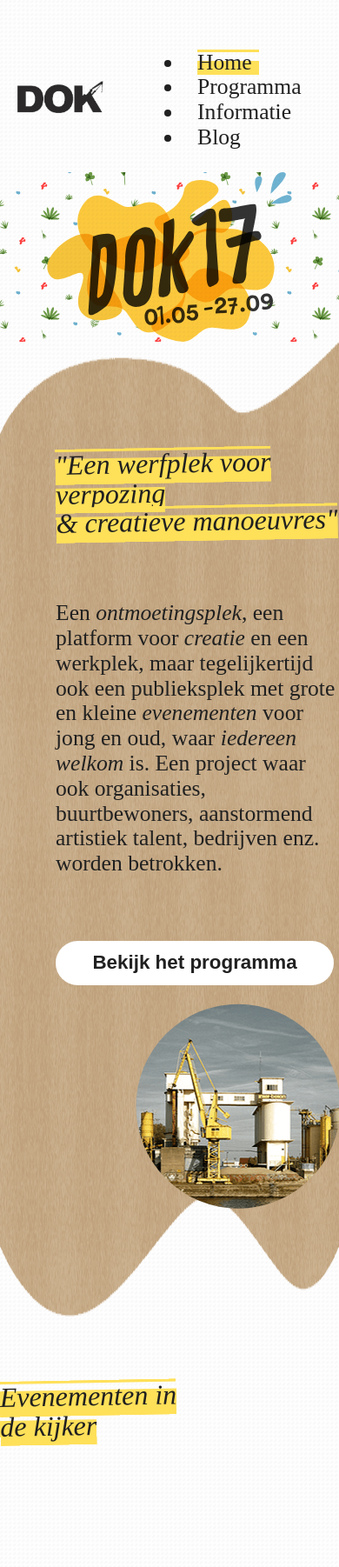
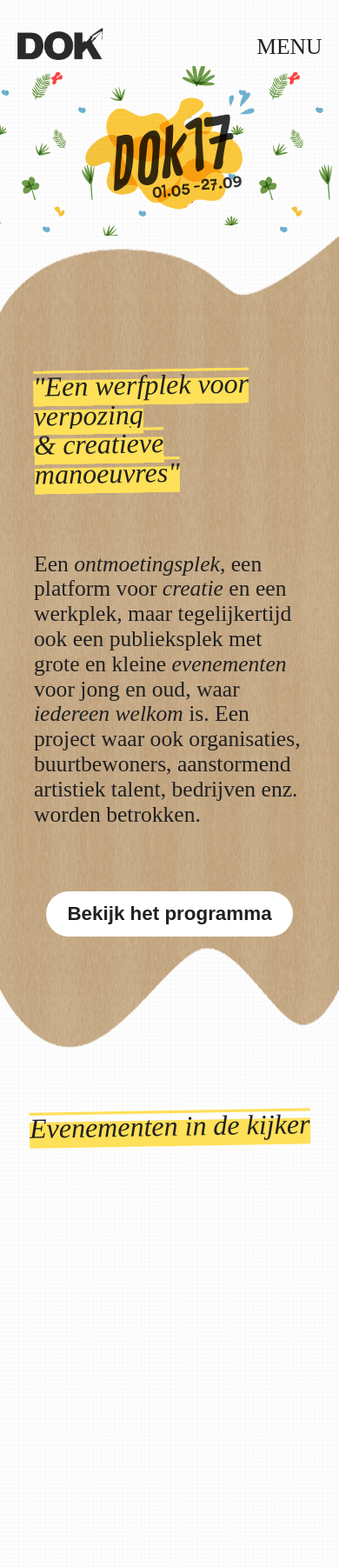
Before and after one commit to lottebijlsma/dokgent, a PHP site: page / in a window 390 px wide; the page is wider, and only the part inside the window is pictured. Shown: the top 1802 px of that part at 87% size. Run offline with PHP 8.4, Linux system fonts and the light colour scheme; data that the repository does not hold is empty; some libraries are stand-ins or nearby versions.

Commit message:
:lipstick: Responsive navigation for mobile

```diff
--- a/src/controller/EventsController.php
+++ b/src/controller/EventsController.php
@@ -43,7 +43,7 @@
 
     // example: events ending in may 2017
     $conditions[0] = array(
-      'field' => 'end',
+      'field' => 'start',
       'comparator' => '>=',
       'value' => '2017-05-01 00:00:00'
     );
@@ -55,7 +55,7 @@
 
     if (isset($_POST['juni'])) {
       $conditions[0] = array(
-        'field' => 'end',
+        'field' => 'start',
         'comparator' => '>=',
         'value' => '2017-06-01 00:00:00'
       );
@@ -68,7 +68,7 @@
 
     if (isset($_POST['juli'])) {
       $conditions[0] = array(
-        'field' => 'end',
+        'field' => 'start',
         'comparator' => '>=',
         'value' => '2017-07-01 00:00:00'
       );
@@ -81,7 +81,7 @@
 
     if (isset($_POST['augustus'])) {
       $conditions[0] = array(
-        'field' => 'end',
+        'field' => 'start',
         'comparator' => '>=',
         'value' => '2017-08-01 00:00:00'
       );
@@ -94,7 +94,7 @@
 
     if (isset($_POST['september'])) {
       $conditions[0] = array(
-        'field' => 'end',
+        'field' => 'start',
         'comparator' => '>=',
         'value' => '2017-09-01 00:00:00'
       );
--- a/src/css/style.css
+++ b/src/css/style.css
@@ -73,9 +73,9 @@
   align-items: center;
 }
 
-.main-nav-links {
-  display: flex;
-}
+.main-nav-links { display: flex; }
+
+.mobile-nav-toggle, .mobile-nav-links { display: none; }
 
 .nav-link {
   font-weight: 500;
@@ -107,16 +107,21 @@
   padding-top: 2rem;
   padding-bottom: 2rem;
   display: flex;
-  justify-content: space-between;
+  justify-content: space-around;
   align-items: center;
 }
 
 .about {
-  padding: 4rem;
+  padding: 6rem;
   display: flex;
+  justify-content: center;
   align-items: center;
   background-image: url(../assets/img/cardboard-background.png);
   background-size: 100% 100%;
+}
+
+.about-image {
+  mix-blend-mode: hard-light;
 }
 
 .about-content {
@@ -125,7 +130,7 @@
 
   & p {
     margin-top: 3rem;
-    max-width: 50rem;
+    max-width: 45rem;
   }
 }
 
@@ -144,10 +149,6 @@
 
 .text-em-small {
   font-weight: 500;
-}
-
-.about-image {
-  clip-path: circle(33%);
 }
 
 .highlight-header {
@@ -515,6 +516,14 @@
 
 @media (width <= 768px) {
 
+  .all-events {
+    display: none;
+  }
+
+  .highlight-header {
+    justify-content: center;
+  }
+
   .event-detail-image {
     width: 80vw;
     height: 30rem;
@@ -560,10 +569,6 @@
 
 @media (width <= 690px) {
 
-  .all-events {
-    visibility: hidden;
-  }
-
   .highlight-image {
     width: 50vw;
     padding: 0;
@@ -591,14 +596,85 @@
     text-align: left;
     padding-top: 2rem;
   }
+
+  .fold {
+    background-size: 70%;
+
+    & img {
+      width: 50vw;
+    }
+  }
+
+  .event-image {
+    width: 35vw;
+  }
+
+  .event-title {
+    width: 28vw;
+  }
+
+  .event {
+
+    & div {
+      padding: .5;
+      margin-bottom: 1.5rem;
+    }
+  }
+}
+
+@media (width <= 580px) {
+
+  .about-info { width: 80vw; }
+
+  .main-nav-links { display: none; }
+
+  .mobile-nav-toggle {
+    display: flex;
+    user-select: none;
+    z-index: 1;
+
+    & input {
+      position: absolute;
+      z-index: 2;
+      width: 5rem;
+      opacity: 0;
+      -webkit-touch-callout: none;
+      cursor: pointer;
+    }
+
+    & span { text-transform: uppercase; }
+  }
+
+  .mobile-nav-links {
+    display: flex;
+    flex-flow: column nowrap;
+    text-align: center;
+    font-size: 0;
+    line-height: 5rem;
+    position: absolute;
+    width: 100vw;
+    height: 0;
+    background: color(var(--main-black) a(70%));
+    top: 6rem;
+    left: 0;
+    z-index: 4;
+    list-style-type: none;
+    -webkit-font-smoothing: antialiased;
+    transform-origin: 0% 0%;
+    transition:
+      font-size .5s cubic-bezier(.77, .2, .05, .1),
+      height .5s cubic-bezier(.77, .2, .05, .1);
+  }
+
+  .mobile-nav-toggle input:checked ~ ul {
+    /*transform: scale(1, 1);*/
+    font-size: 3rem;
+    height: 100vh;
+    opacity: 1;
+  }
 }
 
 @media (width <= 414px) {
-
-  .main-nav-links {
-    display: flex;
-    flex-flow: column nowrap;
-  }
 
   .desc-about, .desc-specs {
     margin-top: 1.5rem;
@@ -615,4 +691,15 @@
       margin-bottom: 1.5rem;
     }
   }
+
+  .event-title {
+    width: 50vw;
+  }
+
+  .about-content {
+
+    & button {
+      align-self: center;
+    }
+  }
 }
--- a/src/view/events/events.php
+++ b/src/view/events/events.php
@@ -11,6 +11,7 @@
         <h2 class='event-highlight-title'><?php echo $image['title']; ?></h2>
         <img class='highlight-image' height="250" src="../assets/img/database/<?php echo($image['img']);?>"
           srcset="../assets/img/database/thumb-<?php echo($image['img']);?> 400w">
+        <!-- <img class='highlight-image' height='250' src="../assets/img/database/thumb-<?php echo($image['img'])?>"> -->
       </a>
     <?php endforeach; ?>
   </div>
@@ -62,7 +63,8 @@
         <div>
           <a href='index.php?page=detail&amp;id=<?php echo($event['id']); ?>'>
             <h2 class='event-title'><?php echo $event['title']; ?></h2>
-            <img class='event-image' width="275" src="../assets/img/database/<?php echo($event['img']);?>"
+            <!-- <img class='event-image' width='275' src="../assets/img/database/thumb-<?php echo($event['img'])?>"> -->
+            <img class='event-image' width="275" src="../assets/img/database/thumb-<?php echo($event['img'])?>"
               srcset="../assets/img/database/thumb-<?php echo($event['img']);?> 400w">
           </a>
           <p class='tag'><?php foreach($event['tags'] as $tag): ?>
--- a/src/view/events/index.php
+++ b/src/view/events/index.php
@@ -1,6 +1,14 @@
 <section class='about'>
   <div class='content-wrap content'>
-    <div class='about-content content'>
+    <div>
+      <picture class='about-image'>
+        <source media="(max-width: 585px)" srcset="./assets/img/default.gif" />
+        <source type="image/webp" media="(min-width: 878px)" srcset="./assets/img/about-image.webp" />
+        <source media="(min-width: 878px)" srcset="./assets/img/about-image.png" />
+      </picture>
+      <!-- <img class='about-image' src="./assets/img/about-image.png" alt=""> -->
+    </div>
+    <div class='about-content about-container'>
       <header>
         <h1><em class='section-title'>"Een werfplek voor verpozing <br/ >&amp; creatieve manoeuvres"</em></h1>
       </header>
@@ -8,10 +16,7 @@
         maar tegelijkertijd ook een publieksplek met grote en kleine <em class='text-em-small'>evenementen</em>
         voor jong en oud, waar <em class='text-em-small'>iedereen welkom</em> is. Een project waar ook organisaties,
         buurtbewoners, aanstormend artistiek talent, bedrijven enz. worden betrokken.</p>
-        <button type='submit' name="button"><a href='#'>Bekijk het programma</a></button>
-    </div>
-    <div>
-      <img class='about-image' src="./assets/img/placeholder.png" alt="">
+        <button type='submit' name="button"><a href='?page=events'>Bekijk het programma</a></button>
     </div>
   </div>
 </section>
@@ -29,6 +34,7 @@
         <h2 class='event-highlight-title'><?php echo $image['title']; ?></h2>
         <img class='highlight-image' height="250" src="../assets/img/database/<?php echo($image['img']);?>"
           srcset="../assets/img/database/thumb-<?php echo($image['img']);?> 400w">
+        <!-- <img class='highlight-image' height='250' src="../assets/img/database/thumb-<?php echo($image['img'])?>"> -->
       </a>
     <?php endforeach; ?>
   </div>
--- a/src/view/layout.php
+++ b/src/view/layout.php
@@ -26,6 +26,7 @@
     <?php if(!empty($_SESSION['error'])): ?><div class="alert alert-danger"><?php echo $_SESSION['error'];?></div><?php endif; ?>
     <header>
       <div class='main-nav'>
+        <!-- H1 hier rond zetten -->
         <a href="/">
           <img src='../assets/img/doklogo.png' alt="logo van DOK Gent" width="100">
         </a>
@@ -38,13 +39,24 @@
             <li>
               <a class='nav-link <?php if($_GET['page'] === 'events' || $_GET['page'] === 'detail' ) {echo 'nav-link-active';}?>' href="?page=events">Programma</a>
             </li>
-            <li>
-              <a class='nav-link' href="">Informatie</a>
-            </li>
-            <li>
-              <a class='nav-link' href="">Blog</a>
-            </li>
+            <li><a class='nav-link' href="">Informatie</a></li>
+            <li><a class='nav-link' href="">Blog</a></li>
           </ul>
+          <div class='mobile-nav-toggle'>
+            <input type="checkbox" />
+            <span>menu</span>
+            <ul class='mobile-nav-links'>
+              <li>
+                <a class='nav-link <?php if(empty($_GET['page']) || $_GET['page'] === 'home') {
+                echo 'nav-link-active';}?>' href="/">Home</a>
+              </li>
+              <li>
+                <a class='nav-link <?php if($_GET['page'] === 'events' || $_GET['page'] === 'detail' ) {echo 'nav-link-active';}?>' href="?page=events">Programma</a>
+              </li>
+              <li><a class='nav-link' href="">Informatie</a></li>
+              <li><a class='nav-link' href="">Blog</a></li>
+            </ul>
+          </div>
         </nav>
       </div>
     </header>
```
Also changed, not shown: src/assets/img/about-image.png (added), src/assets/img/about-image.webp (added), src/assets/img/date.svg (added), 1 other file.
